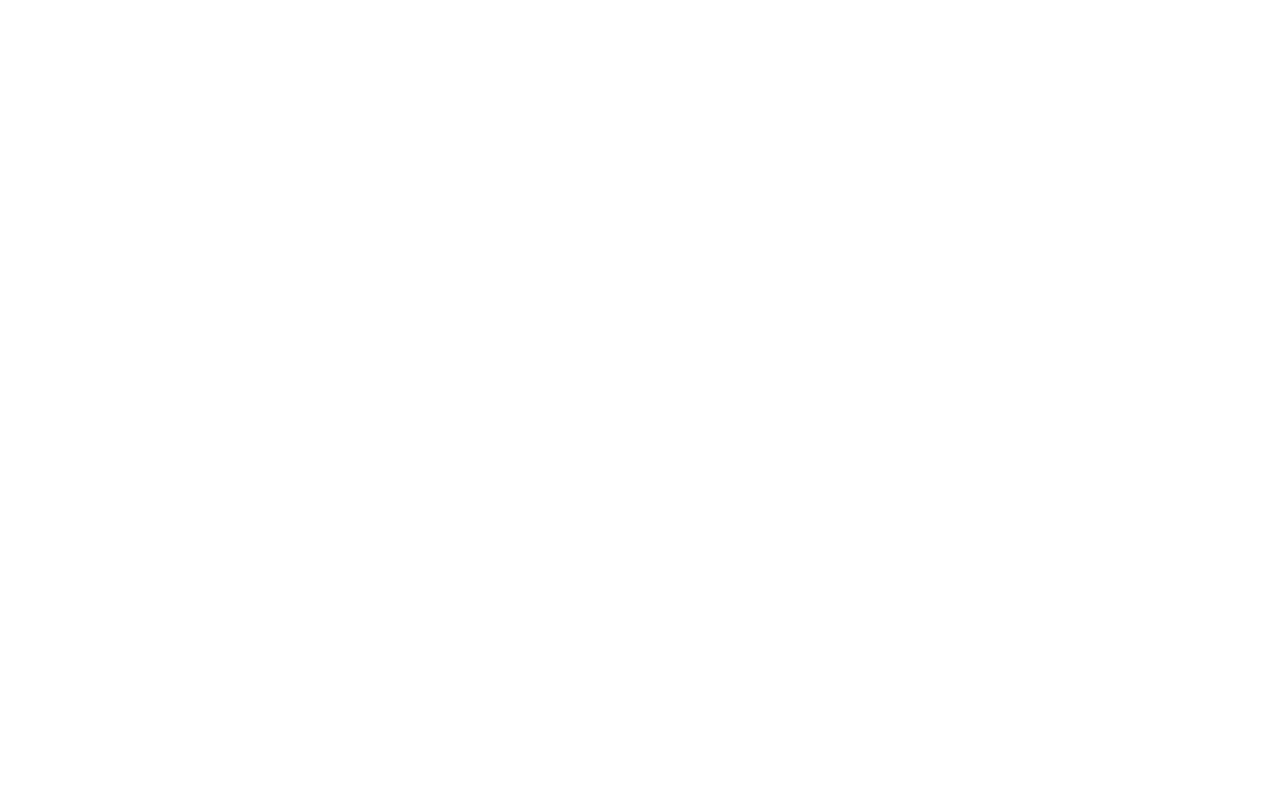
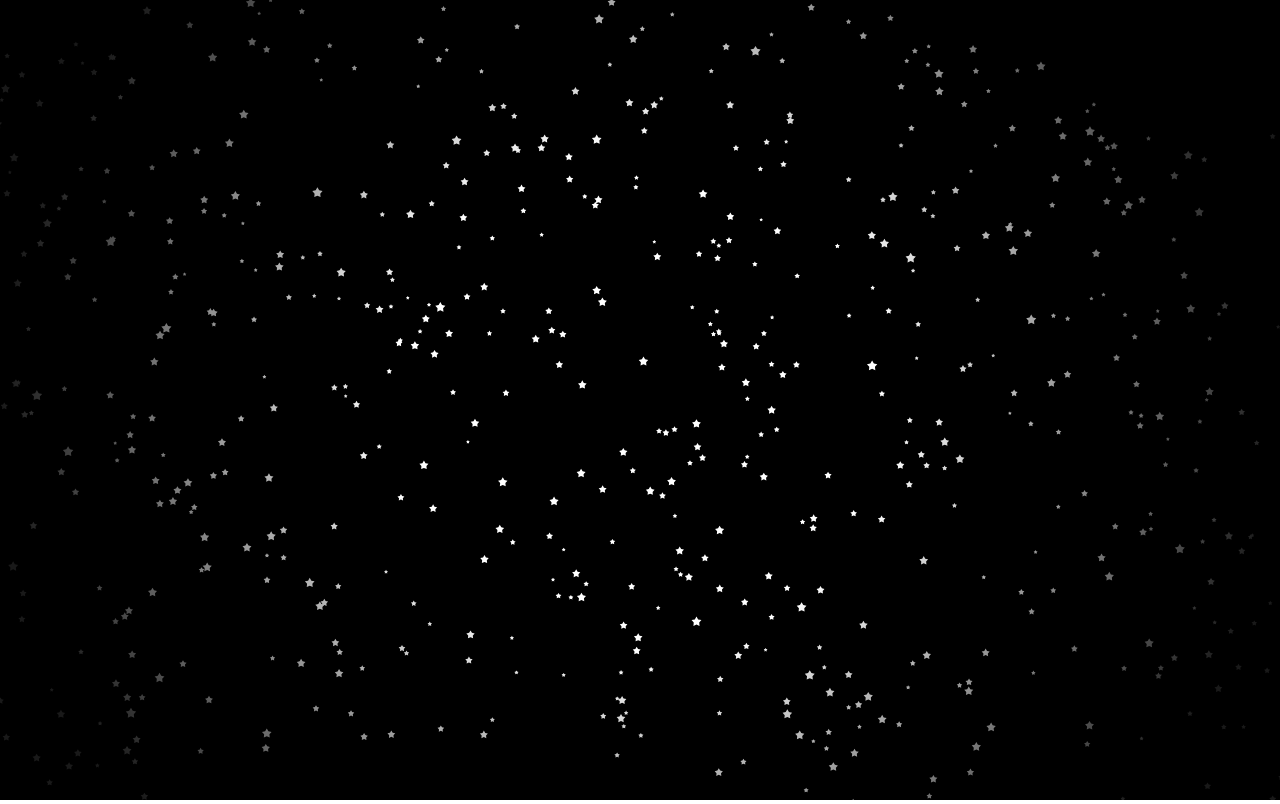
Before and after one commit to kamilpalka/Sky-Animation, a plain HTML site: page index.html in a window 1280 px wide. Drawn offline with Linux system fonts and the light colour scheme; the site is published under a folder, as on GitHub Pages, so addresses that start at the root find nothing; animation ran at ten frames a second.

Commit message:
fixed html bug

```diff
--- a/index.html
+++ b/index.html
@@ -9,6 +9,6 @@
 
   <body>
     <canvas id="canvas"></canvas>
-    <script src="/js/main.js" type="text/javascript"></script>
+    <script src="js/main.js" type="text/javascript"></script>
   </body>
 </html>
```
